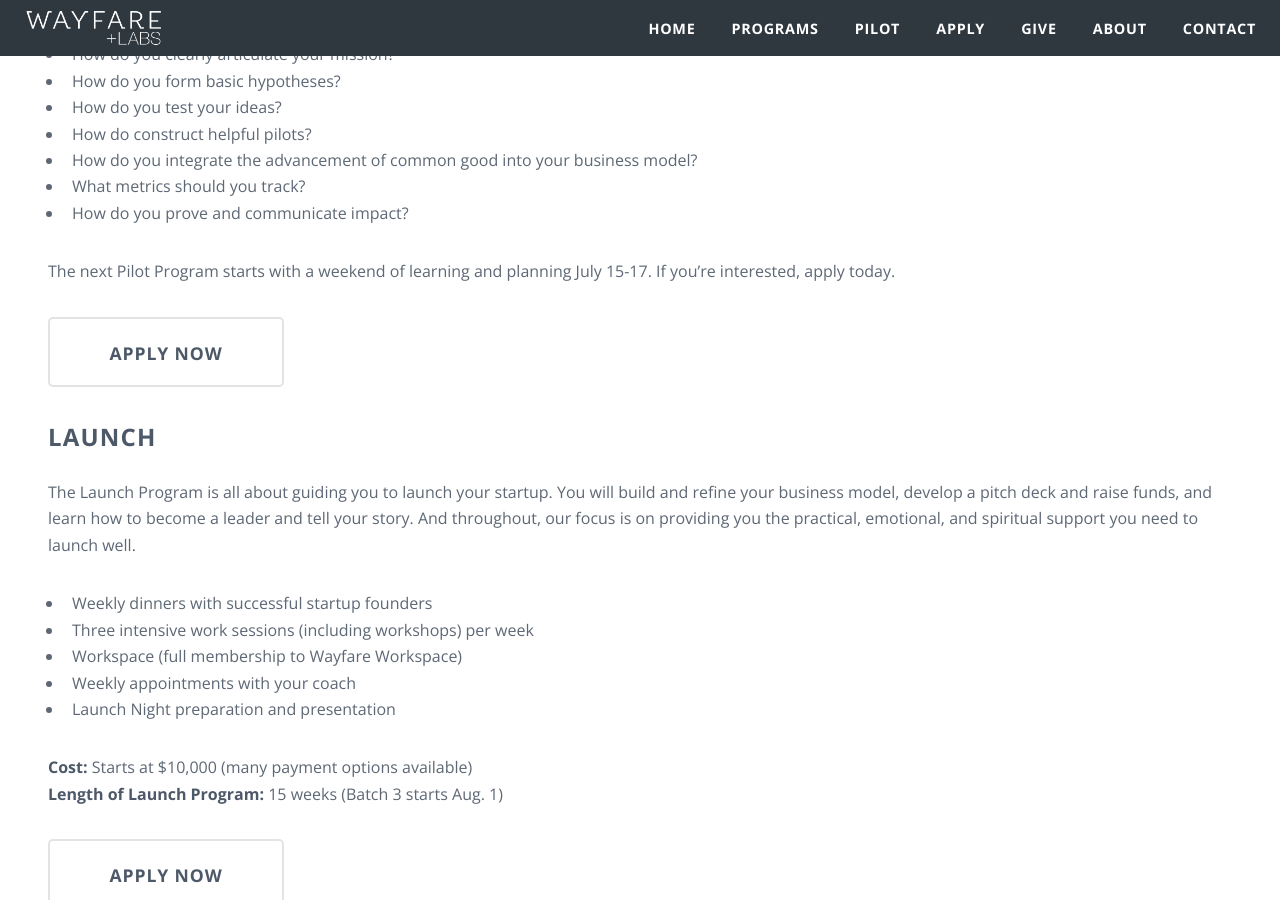
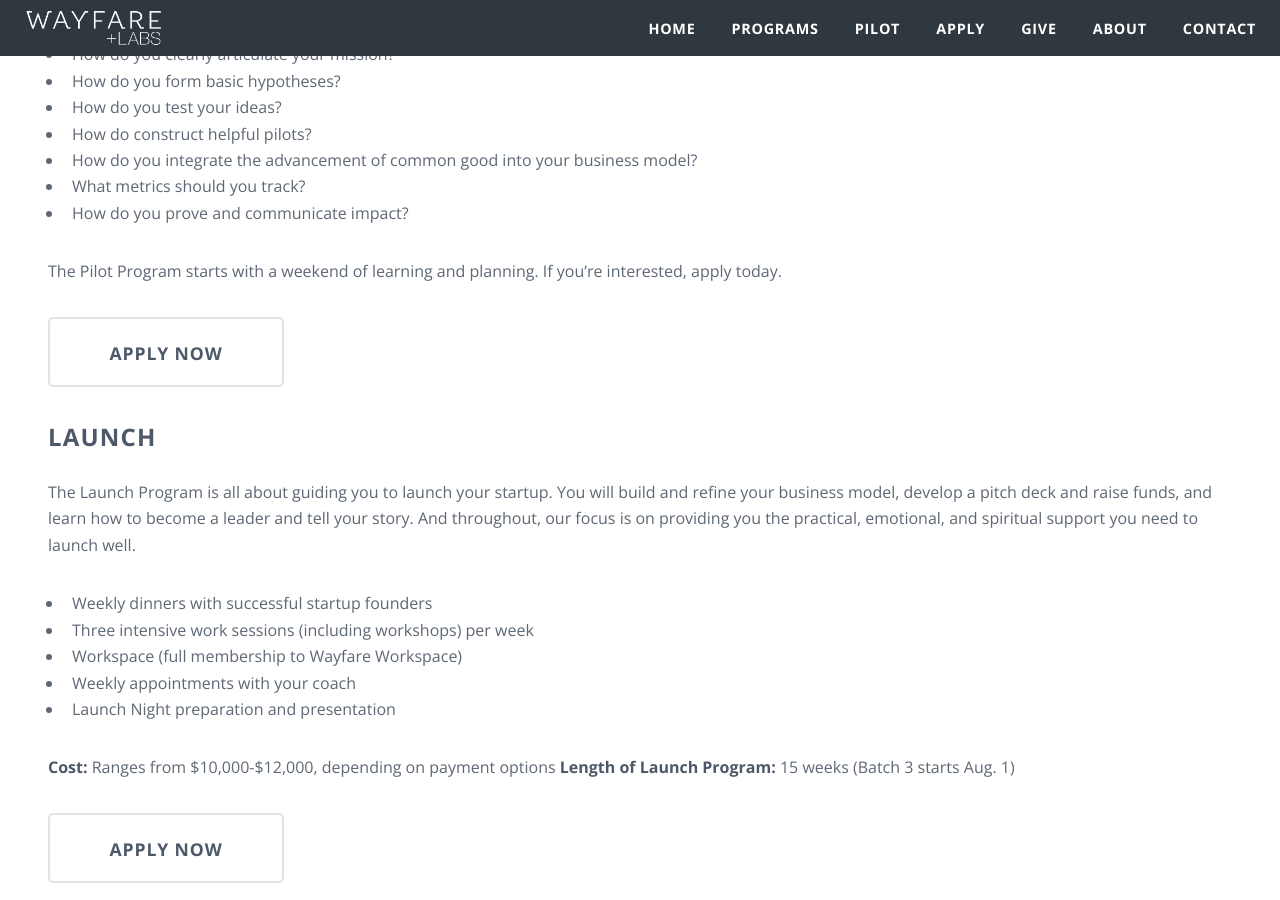
Before and after one commit to wayfareio/wayfarelabs.org, a Jekyll site: the page built from programs.markdown, in a window 1280 px wide and 900 px high, scrolled down 485 px. Built offline with Jekyll 4.4.1, drawn with Linux system fonts in a browser that asks for light colours; comment, search, counter and statistics services are not loaded.

Commit message:
Updated Programs

```diff
--- a/programs.markdown
+++ b/programs.markdown
@@ -18,7 +18,7 @@
 * What metrics should you track?
 * How do you prove and communicate impact?
 
-The next Pilot Program starts with a weekend of learning and planning July 15-17. If you're interested, apply today.
+The Pilot Program starts with a weekend of learning and planning. If you're interested, apply today.
 
 <a href="/pilot" class="button huge">Apply Now</a>
 
@@ -32,7 +32,7 @@
 * Weekly appointments with your coach
 * Launch Night preparation and presentation
 
-**Cost:** Starts at $10,000 (many payment options available)
+**Cost:** Ranges from $10,000-$12,000, depending on payment options
 **Length of Launch Program:** 15 weeks (Batch 3 starts Aug. 1)
 
 <a href="/apply" class="button huge">Apply Now</a>
```
